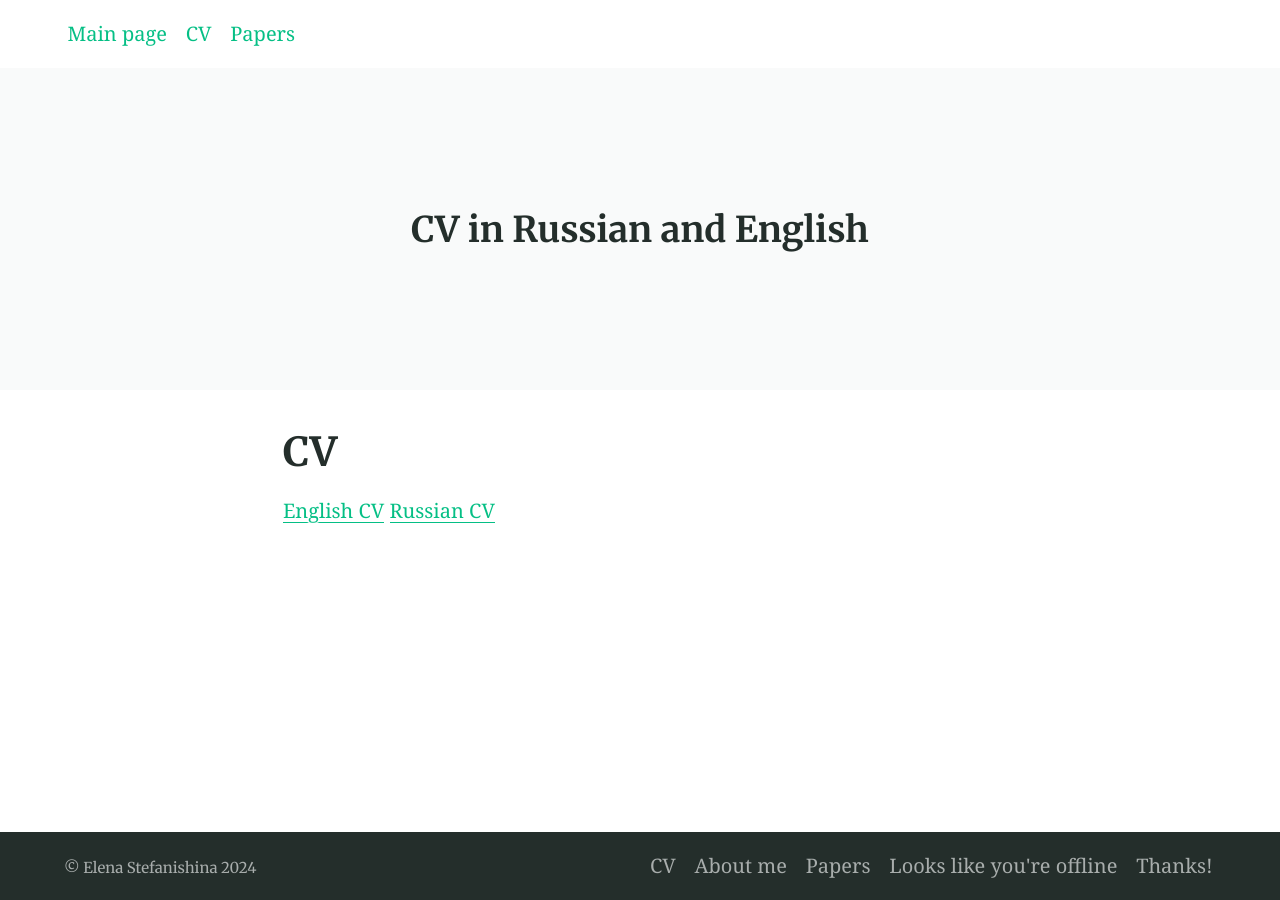
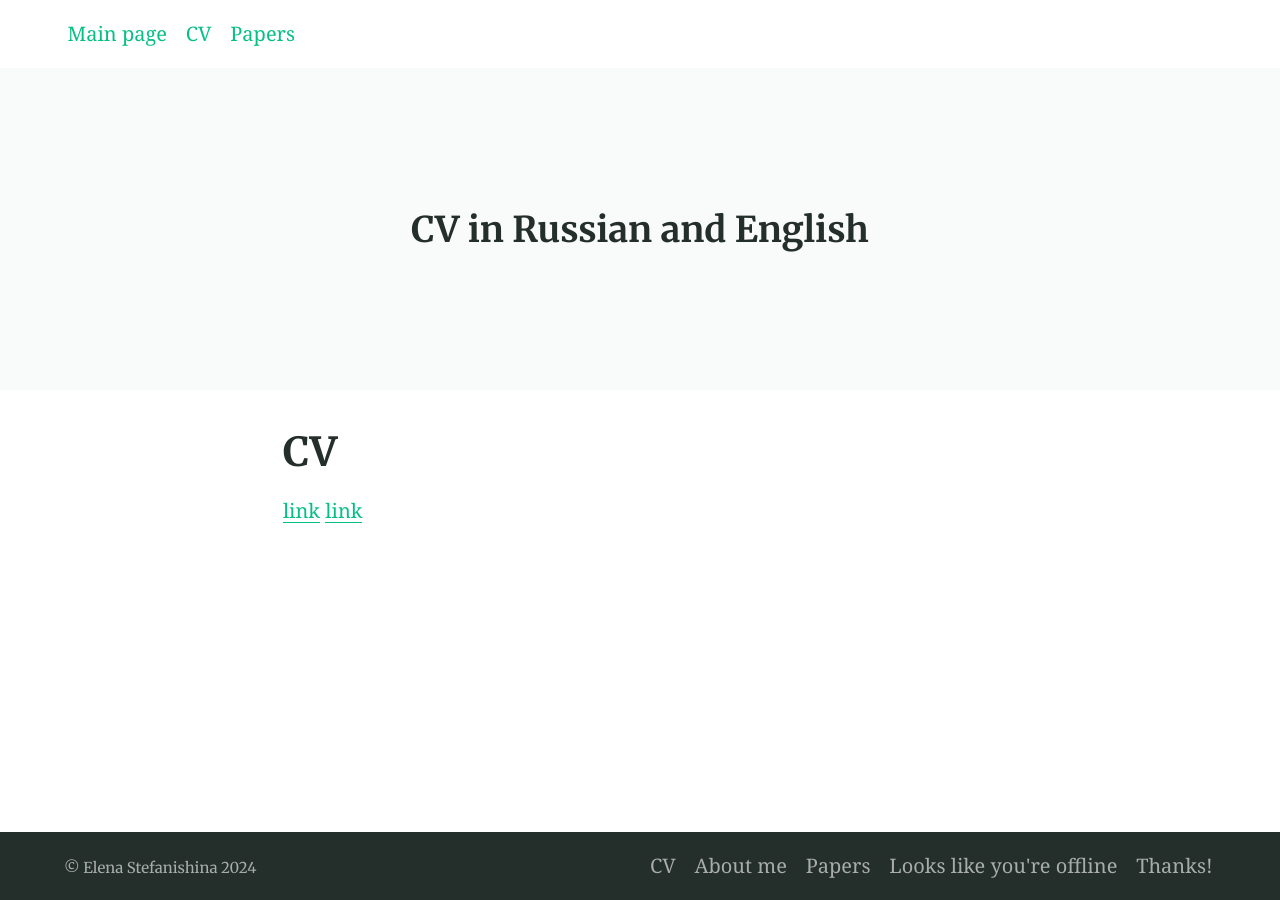
Before and after one commit to Olenuaa/Olenuaa.github.io, a Jekyll site: the page built from cv.md, in a window 1280 px wide. Built offline with Jekyll 4.4.1, drawn with Linux system fonts in a browser that asks for light colours.

Commit message:
changed website

```diff
--- a/cv.md
+++ b/cv.md
@@ -4,5 +4,5 @@ feature_text: |
   ## CV in Russian and English
 ---
 
-[English CV](CV, Stefanishina Elena.pdf "A link")
-[Russian CV](Stefanishina, Russian CV.pdf "A link")
+<a href="CV, Stefanishina Elena.pdf">link</a>
+<a href="Stefanishina, Russian CV.pdf">link</a>
```
